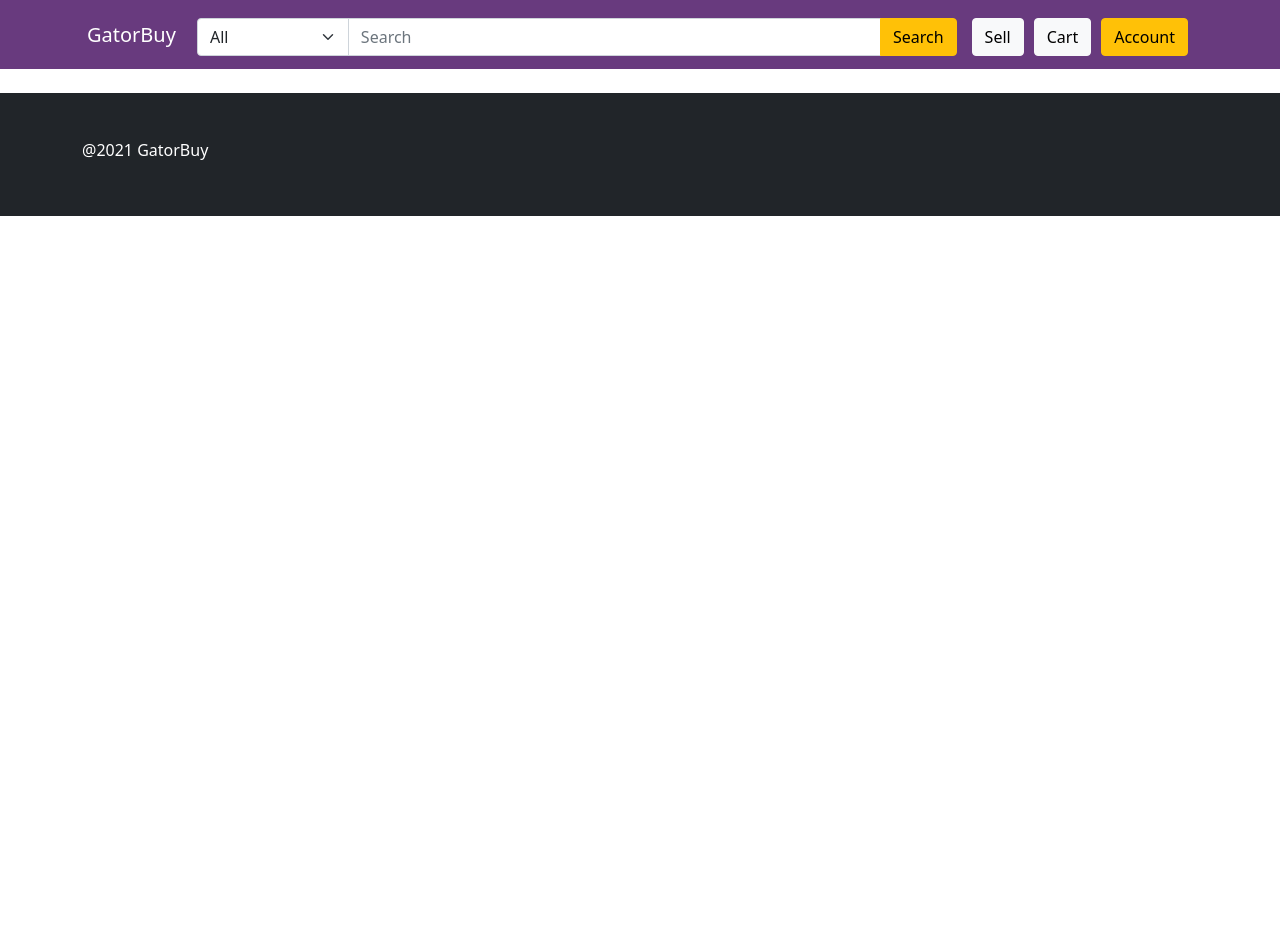
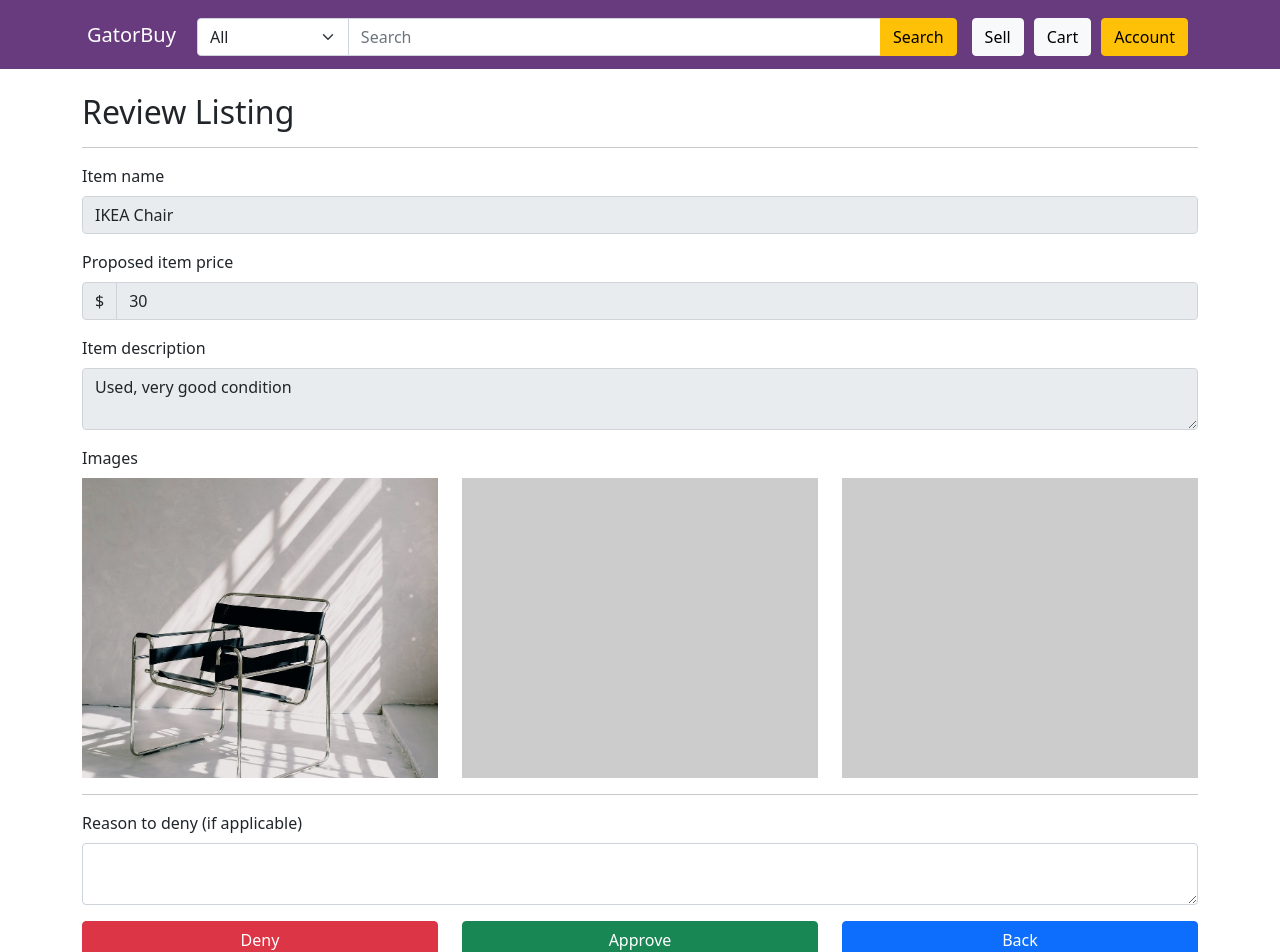
Before and after one commit to ohlesl1e/csc642-team11, a React (Create React App) app in the folder source/: page /review in a window 1280 px wide. Shown: the top 952 px of the page. Before the commit the page ends 800 px from the top, so only its background shows below. Built offline with nearby package versions, Linux system fonts and the light colour scheme.

Commit message:
review listing

```diff
--- a/source/src/App.js
+++ b/source/src/App.js
@@ -14,6 +14,7 @@ import Login from './pages/Login';
 import Checkout from './pages/Checkout';
 import Confirmation from './pages/Confirmation';
 import Admin from './pages/Admin';
+import Review from './pages/Review';
 
 
 function App() {
@@ -32,6 +33,7 @@ function App() {
                 <Route path='/seller' element={<Seller />} />
                 <Route path='/listing' element={<Listing />} />
                 <Route path='/admindashboard' element={<Admin />} />
+                <Route path='/review' element={<Review />} />
             </Routes>
             <Footer />
         </div>
--- a/source/src/pages/AllUser.js
+++ b/source/src/pages/AllUser.js
@@ -1,5 +1,5 @@
 import React, { useState } from 'react'
-import { Card, Col, Row, Button, Image, Pagination, ListGroup, Alert, Modal } from 'react-bootstrap'
+import { Button, Pagination, ListGroup, Modal } from 'react-bootstrap'
 
 function AllUser() {
     let active = 1
@@ -37,7 +37,7 @@ function AllUser() {
                     </Button>
                 </Modal.Footer>
             </Modal>
-            <h6 className='ms-4 mt-4'>Showing 3 of 69</h6>
+            <h6 className='ms-4 mt-4'>Showing 6 of 69</h6>
             <ListGroup as='ol'>
                 {users.map((element, i) =>
                     <ListGroup.Item as='li' key={i} className="d-flex justify-content-between align-items-start">
--- a/source/src/pages/Home.js
+++ b/source/src/pages/Home.js
@@ -22,7 +22,7 @@ function Home() {
                         <Row>
                             <Col>
                                 <div id="item-card1" style={{ marginTop: '40px' }}>
-                                    <Link to="/Result"><img src={notebook} width="400px" height="300px" /></Link>
+                                    <Link to="/Result"><img src={notebook} width="400px" height="300px" style={{ objectFit: 'cover' }} /></Link>
                                     <div style={{ display: 'flex', marginTop: '10px' }}>
                                         <h5 style={{ marginRight: '220px' }}>Notebook</h5>
                                         <Button variant='success' size="lg" style={{ fontWeight: 'bold' }}>Buy</Button></div>
@@ -31,7 +31,7 @@ function Home() {
                             </Col>
                             <Col>
                                 <div id="item-card2" style={{ marginTop: '40px' }}>
-                                    <Link to="/Result"><img src={laptop} width="400px" height="300px" /></Link>
+                                    <Link to="/Result"><img src={laptop} width="400px" height="300px" style={{ objectFit: 'cover' }} /></Link>
                                     <div style={{ display: 'flex', marginTop: '10px' }}>
                                         <h5 style={{ marginRight: '240px' }}>Laptop</h5>
                                         <Button variant='success' size="lg" style={{ fontWeight: 'bold' }}>Buy</Button></div>
@@ -40,7 +40,7 @@ function Home() {
                             </Col>
                             <Col>
                                 <div id="item-card3" style={{ marginTop: '40px' }}>
-                                    <Link to="/Result"><img src={lamp} width="400px" height="300px" /></Link>
+                                    <Link to="/Result"><img src={lamp} width="400px" height="300px" style={{ objectFit: 'cover' }} /></Link>
                                     <div style={{ display: 'flex', marginTop: '10px' }}>
                                         <h5 style={{ marginRight: '240px' }}>Lamp</h5>
                                         <Button variant='success' size="lg" style={{ fontWeight: 'bold' }}>Buy</Button></div>
@@ -51,7 +51,7 @@ function Home() {
                         <Row>
                             <Col>
                                 <div id="item-card4" style={{ marginTop: '40px' }}>
-                                    <Link to="/Result"><img src={chair} width="400px" height="300px" /></Link>
+                                    <Link to="/Result"><img src={chair} width="400px" height="300px" style={{ objectFit: 'cover' }} /></Link>
                                     <div style={{ display: 'flex', marginTop: '10px' }}>
                                         <h5 style={{ marginRight: '240px' }}>Chair</h5>
                                         <Button variant='success' size="lg" style={{ fontWeight: 'bold' }}>Buy</Button>
@@ -61,7 +61,7 @@ function Home() {
                             </Col>
                             <Col>
                                 <div id="item-card5" style={{ marginTop: '40px' }}>
-                                    <Link to="/Result"><img src={clock} width="400px" height="300px" /></Link>
+                                    <Link to="/Result"><img src={clock} width="400px" height="300px" style={{ objectFit: 'cover' }} /></Link>
                                     <div style={{ display: 'flex', marginTop: '10px' }}>
                                         <h5 style={{ marginRight: '240px' }}>Clock</h5>
                                         <Button variant='success' size="lg" style={{ fontWeight: 'bold' }}>Buy</Button></div>
@@ -70,7 +70,7 @@ function Home() {
                             </Col>
                             <Col>
                                 <div id="item-card6" style={{ marginTop: '40px' }}>
-                                    <Link to="/Result"><img src={textbook} width="400px" height="300px" /></Link>
+                                    <Link to="/Result"><img src={textbook} width="400px" height="300px" style={{ objectFit: 'cover' }} /></Link>
                                     <div style={{ display: 'flex', marginTop: '10px' }}>
                                         <h5 style={{ marginRight: '240px' }}>textbook</h5>
                                         <Button variant='success' size="lg" style={{ fontWeight: 'bold' }}>Buy</Button></div>
--- /dev/null
+++ b/source/src/pages/Review.js
@@ -0,0 +1,53 @@
+import React from 'react'
+import { Col, Container, Form, InputGroup, Row, Button } from 'react-bootstrap'
+
+function Review() {
+    return (
+        <div>
+            <Container>
+                <h2 className='mt-4'>Review Listing</h2><hr />
+                <Form>
+                    <Form.Group className='mb-3'>
+                        <Form.Label>Item name</Form.Label>
+                        <Form.Control value='IKEA Chair' readOnly />
+                    </Form.Group>
+
+                    <Form.Group className='mb-3'>
+                        <Form.Label>Proposed item price</Form.Label>
+                        <InputGroup>
+                            <InputGroup.Text>$</InputGroup.Text>
+                            <Form.Control value='30' readOnly />
+                        </InputGroup>
+                    </Form.Group>
+
+                    <Form.Group className='mb-3'>
+                        <Form.Label>Item description</Form.Label>
+                        <Form.Control as='textarea' value='Used, very good condition' readOnly />
+                    </Form.Group>
+
+                    <Form.Label>Images</Form.Label>
+                    <Row>
+                        <Col md={4}><img width='100%' height='300em' src={require('../images/chair.jpeg').default} style={{ objectFit: 'cover' }} /></Col>
+                        <Col md={4}><img width='100%' height='300em' src={require('../images/placeholder.png').default} style={{ objectFit: 'cover' }} /></Col>
+                        <Col md={4}><img width='100%' height='300em' src={require('../images/placeholder.png').default} style={{ objectFit: 'cover' }} /></Col>
+                    </Row><hr />
+
+                    <Form.Group className='mb-3'>
+                        <Form.Label>Reason to deny (if applicable)</Form.Label>
+                        <Form.Control as='textarea' />
+                    </Form.Group>
+
+                    <Form.Group className='mb-3'>
+                        <Row>
+                            <Col><a href='/admindashboard'><Button variant='danger' style={{ width: '100%' }}>Deny</Button></a></Col>
+                            <Col><a href='/admindashboard'><Button variant='success' style={{ width: '100%' }}>Approve</Button></a></Col>
+                            <Col><a href='/admindashboard'><Button style={{ width: '100%' }}>Back</Button></a></Col>
+                        </Row>
+                    </Form.Group>
+                </Form>
+            </Container>
+        </div>
+    )
+}
+
+export default Review
```
Also changed, not shown: source/src/images/chair.jpeg, source/src/images/placeholder.png (added).
